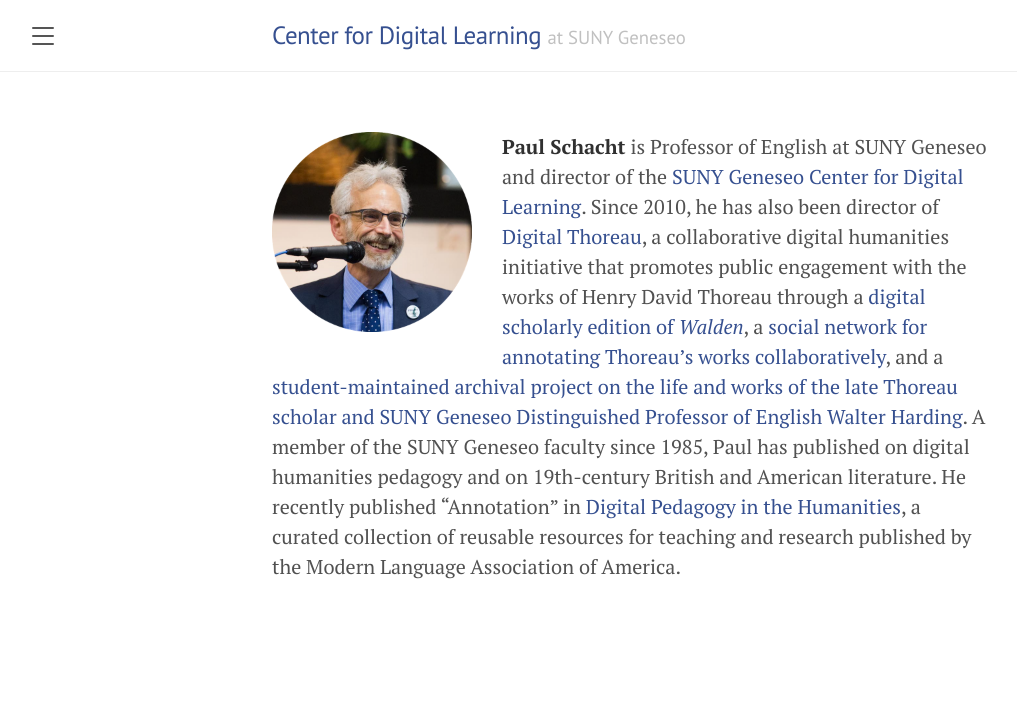
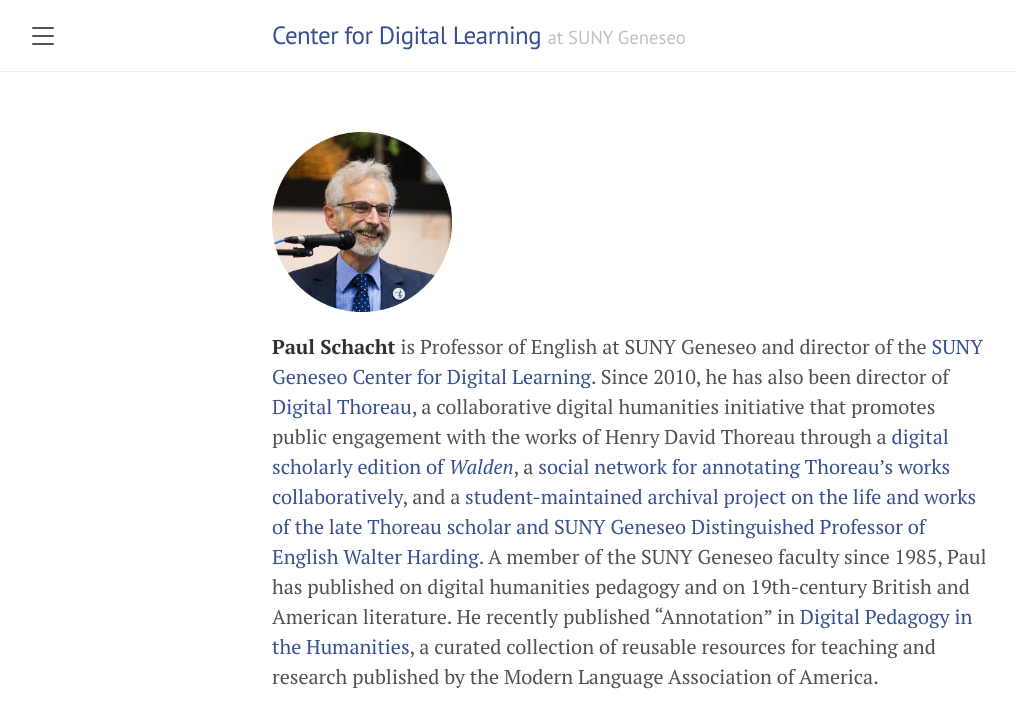
Before and after one commit to cdl-geneseo/cdl-geneseo.github.io, a Jekyll site: the page built from authors/schacht.md, in a window 1280 px wide. Shown: the top 728 px of the page, without its empty margins (8-1025 px from the left). Built offline with Jekyll 4.4.1, drawn with Linux system fonts in a browser that asks for light colours.

Commit message:
image style fix

```diff
--- a/authors/schacht.md
+++ b/authors/schacht.md
@@ -3,6 +3,6 @@
 title: Paul Schacht
 ---
 
-<img class="bio" src="/images/schacht.png" alt="Paul Schacht" width="200px" height="200px;"  />
+<img src="/images/schacht.png" alt="Paul Schacht" style="width:25%;"  />
 
 **Paul Schacht** is Professor of English at SUNY Geneseo and director of the [SUNY Geneseo Center for Digital Learning](https://www.geneseo.edu/cdl). Since 2010, he has also been director of [Digital Thoreau](http://digitalthoreau.org), a collaborative digital humanities initiative that promotes public engagement with the works of Henry David Thoreau through a [digital scholarly edition of *Walden*](http://digitalthoreau.org/fluid-text-toc/), a [social network for annotating Thoreau's works collaboratively](https://commons.digitalthoreau.org), and a [student-maintained archival project on the life and works of the late Thoreau scholar and SUNY Geneseo Distinguished Professor of English Walter Harding](https://walterharding.org). A member of the SUNY Geneseo faculty since 1985, Paul has published on digital humanities pedagogy and on 19th-century British and American literature. He recently published “Annotation” in [Digital Pedagogy in the Humanities](https://digitalpedagogy.hcommons.org/), a curated collection of reusable resources for teaching and research published by the Modern Language Association of America.
--- a/public/css/lanyon.css
+++ b/public/css/lanyon.css
@@ -360,14 +360,6 @@
   color: inherit;
 }
 
-/* Image stuff*/
-
-img.bio {
-  float:left;
-  margin-right:1.5em;
-}
-
-
 /*
  * Pagination
  *
```
